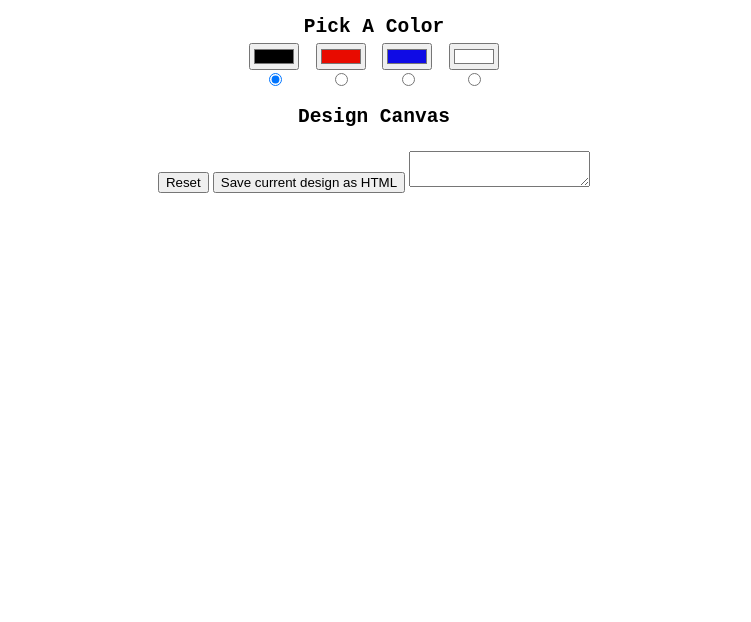
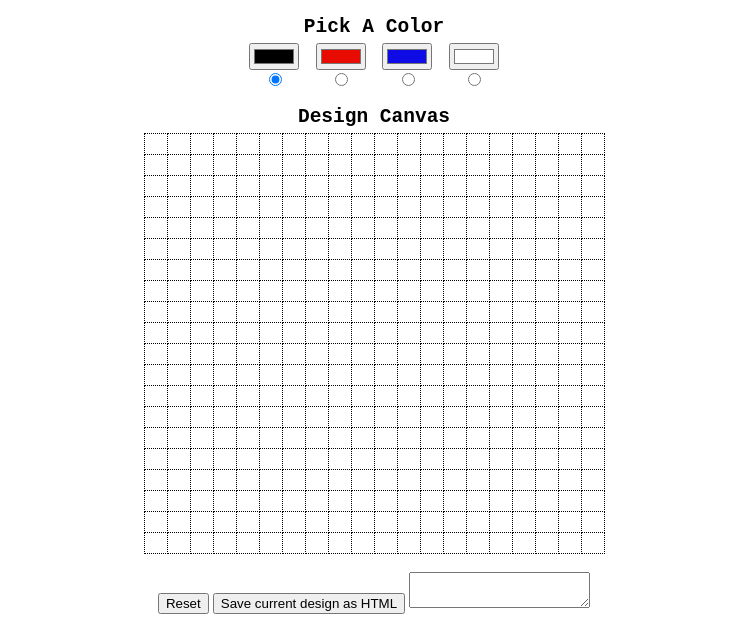
Before and after one commit to seilerhwang/Pixel-Art-Maker, a plain HTML site: page index.html in a window 1280 px wide. Shown: the part 188-810 px from the top of the page, without its empty margins (266-1017 px from the left). Drawn offline with nearby package versions, Linux system fonts and the light colour scheme; files that its build step writes are made by us from their sources.

Commit message:
Update index.html

```diff
--- a/index.html
+++ b/index.html
@@ -1,18 +1,19 @@
 <!DOCTYPE html>
 <html>
+
 <head>
     <title>Pixel Art Maker!</title>
     <link rel="stylesheet" href="https://fonts.googleapis.com/css?family=Monoton">
-    <link rel="stylesheet" href="styles.css">
+    <link rel="stylesheet" href="css/styles.css">
 </head>
+
 <body>
     <h1>Pixel Art Maker</h1>
 
     <h2>Choose Grid Size</h2>
     <form id="sizePicker" onsubmit="makeGrid()">
         Grid Height:
-        <input type="number" id="input_height" name="height" min="1" value="20">
-        Grid Width:
+        <input type="number" id="input_height" name="height" min="1" value="20"> Grid Width:
         <input type="number" id="input_width" name="width" min="1" value="20">
         <input type="submit">
     </form>
@@ -38,7 +39,8 @@
     <input type="reset">
     <button id="save">Save current design as HTML</button>
     <textarea id="design_html"></textarea>
-    <script src="jquery-3.1.1.min.js"></script>
-    <script src="designs.js"></script>
+    <script src="js/jquery-3.1.1.min.js"></script>
+    <script src="js/designs.js"></script>
 </body>
+
 </html>
```
